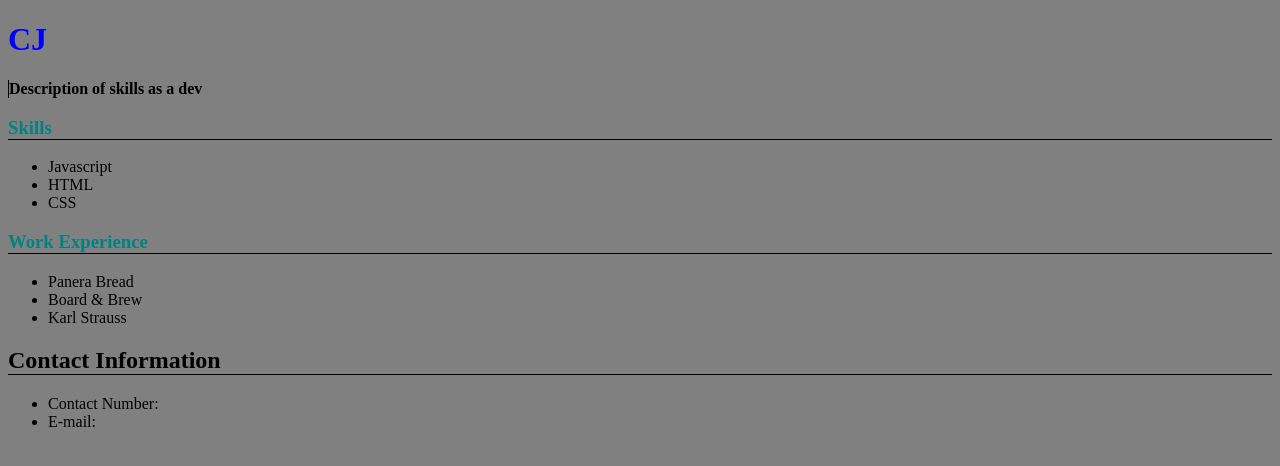
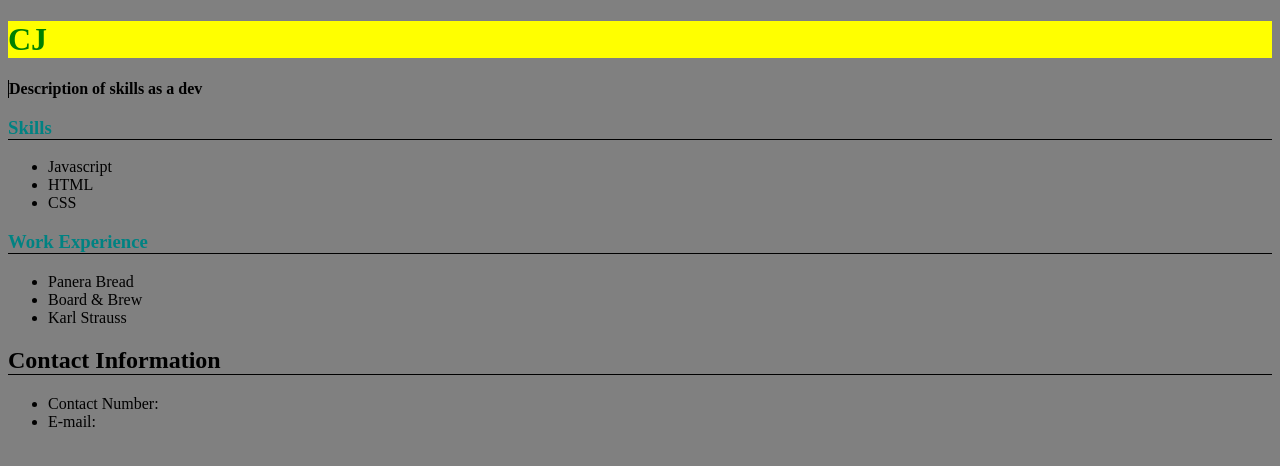
Before and after one commit to Chat8Chai8/My-Resume, a plain HTML site: page index.html in a window 1280 px wide. In both pictures the pointer is over the element "CJ". Drawn offline with Linux system fonts and the light colour scheme.

Commit message:
media added

```diff
--- a/style.css
+++ b/style.css
@@ -1,6 +1,10 @@
 #container .name {
     font-weight: bold;
     color: rgb(0, 0, 0);
+}
+#container .name:hover {
+    color: green;
+    background-color:  yellow;
 }
 
 #container .description {
```
